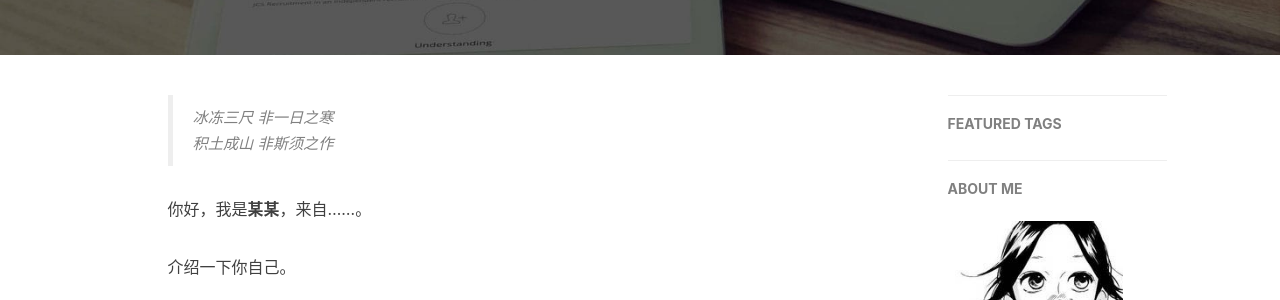
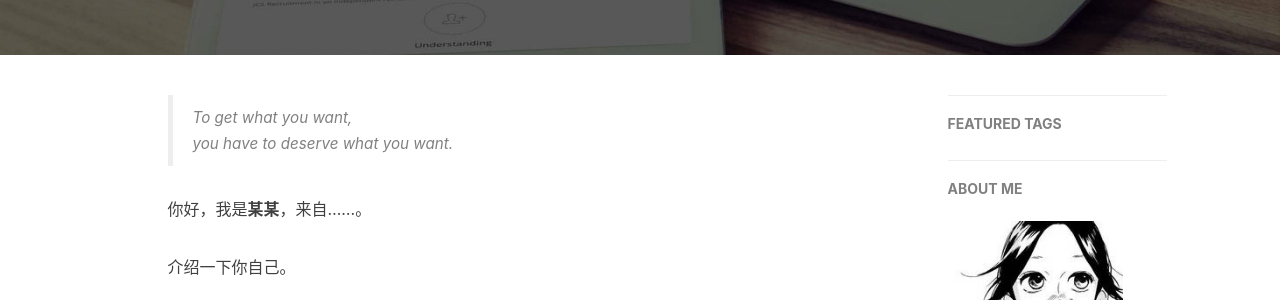
Before and after one commit to irinayu360/irinayu.github.io, a Jekyll site: the page built from about.html, in a window 1280 px wide. Shown: the part 363-663 px from the top of the page. Built offline with Jekyll 4.4.1, drawn with Linux system fonts in a browser that asks for light colours; nearby versions of some CDN libraries; comment, search, counter and statistics services are not loaded.

Commit message:
Update about.html

```diff
--- a/about.html
+++ b/about.html
@@ -15,8 +15,8 @@ header-img: "img/post-bg-rwd.jpg"
 <div class="zh post-container">
 
     <!--copied from markdown -->
-    <blockquote><p>冰冻三尺 非一日之寒<br>
-    积土成山 非斯须之作</p></blockquote>
+    <blockquote><p>To get what you want,<br>
+     you have to deserve what you want.</p></blockquote>
 
     <p>你好，我是<strong>某某</strong>，来自……。</p>
 
```
